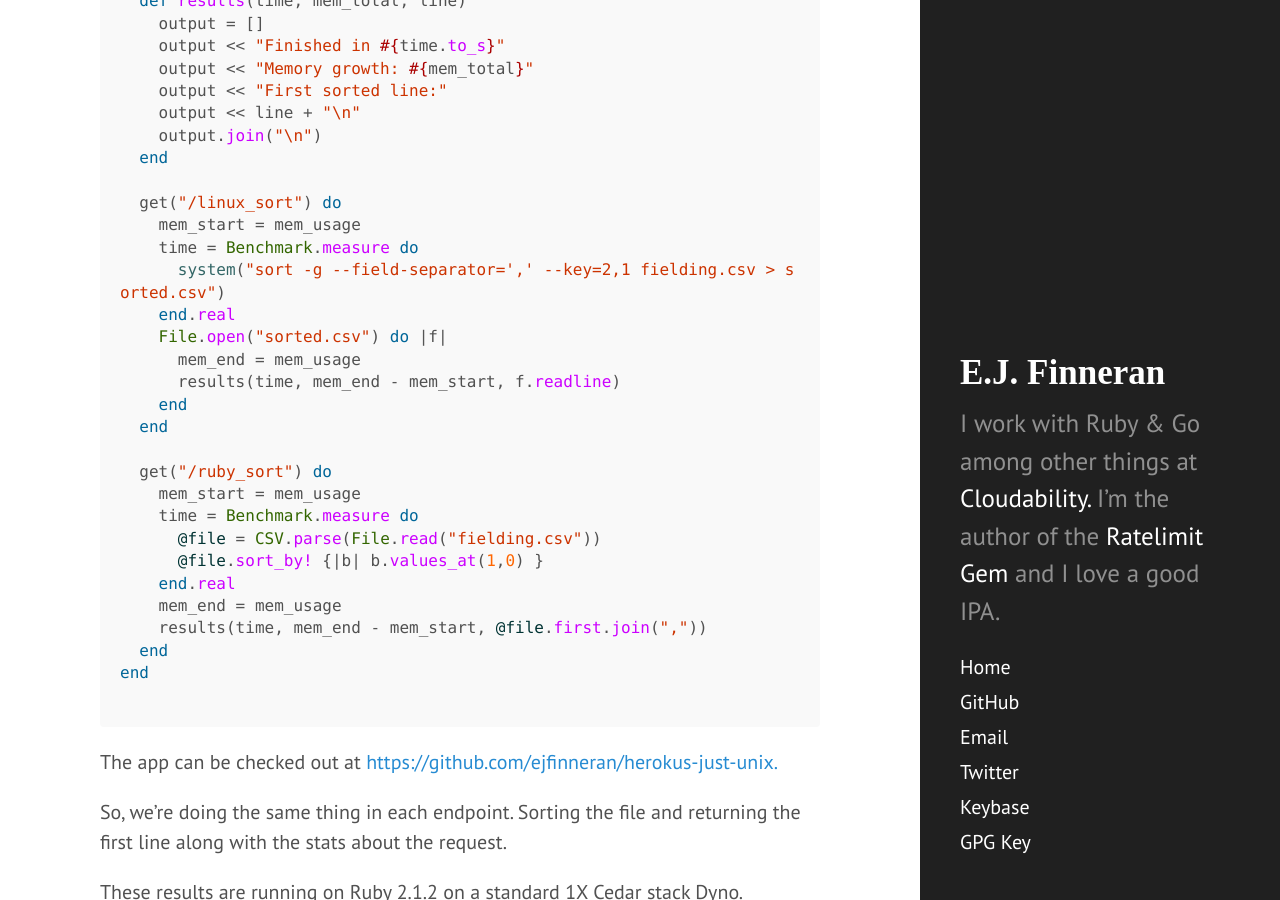
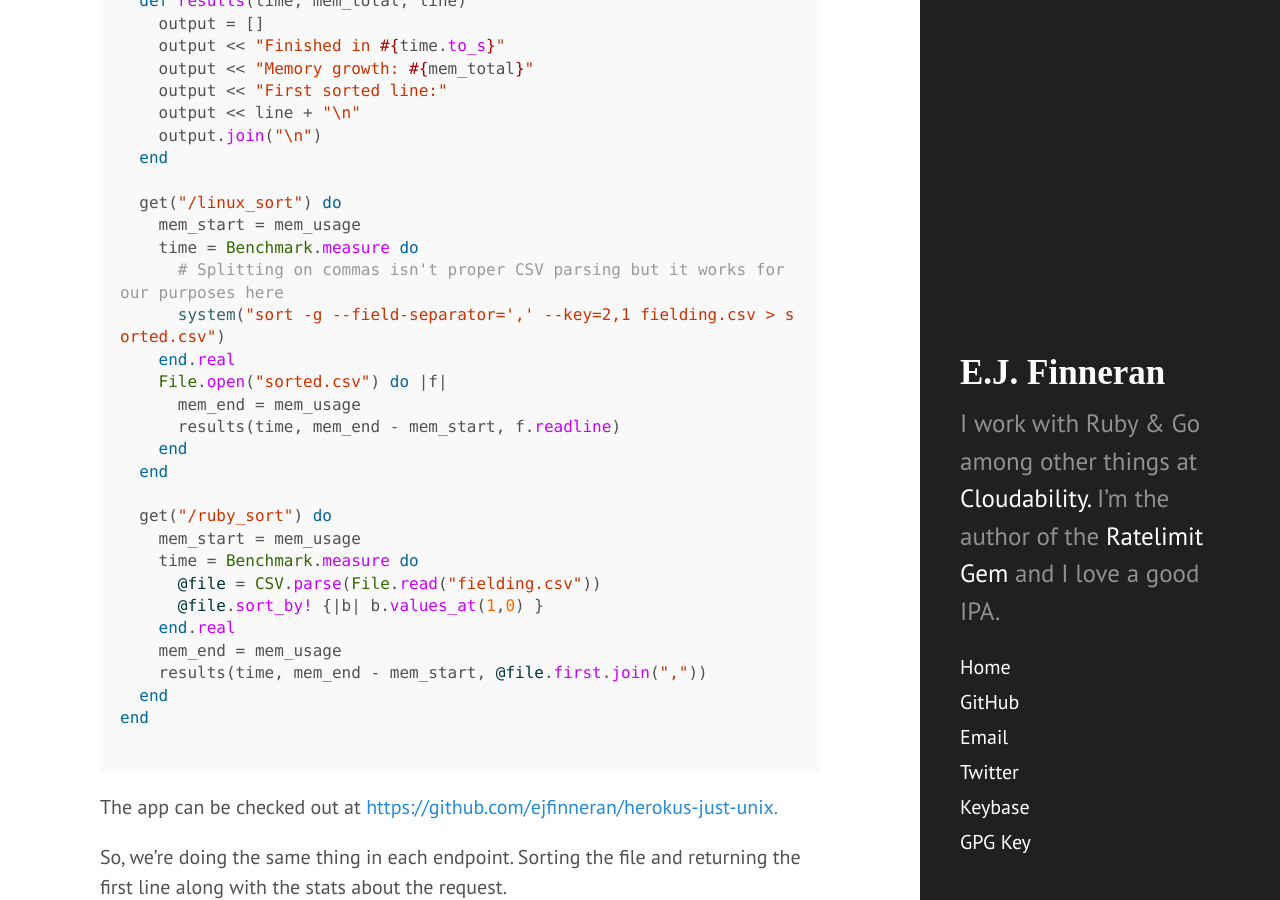
Before and after one commit to ejfinneran/ejfinneran.github.com, a Jekyll site: the page built from _posts/2014-08-14-heroku-just-linux.markdown, in a window 1280 px wide and 900 px high, scrolled down 1602 px. Built offline with Jekyll 4.4.1, drawn with Linux system fonts in a browser that asks for light colours; Markdown is read by kramdown in place of the engine named in the settings.

Commit message:
Call out that CSV parsing is more than splitting on commas

```diff
--- a/_posts/2014-08-14-heroku-just-linux.markdown
+++ b/_posts/2014-08-14-heroku-just-linux.markdown
@@ -57,6 +57,7 @@ class HerokuTest < Sinatra::Base
   get("/linux_sort") do
     mem_start = mem_usage
     time = Benchmark.measure do
+      # Splitting on commas isn't proper CSV parsing but it works for our purposes here
       system("sort -g --field-separator=',' --key=2,1 fielding.csv > sorted.csv")
     end.real
     File.open("sorted.csv") do |f|
```
